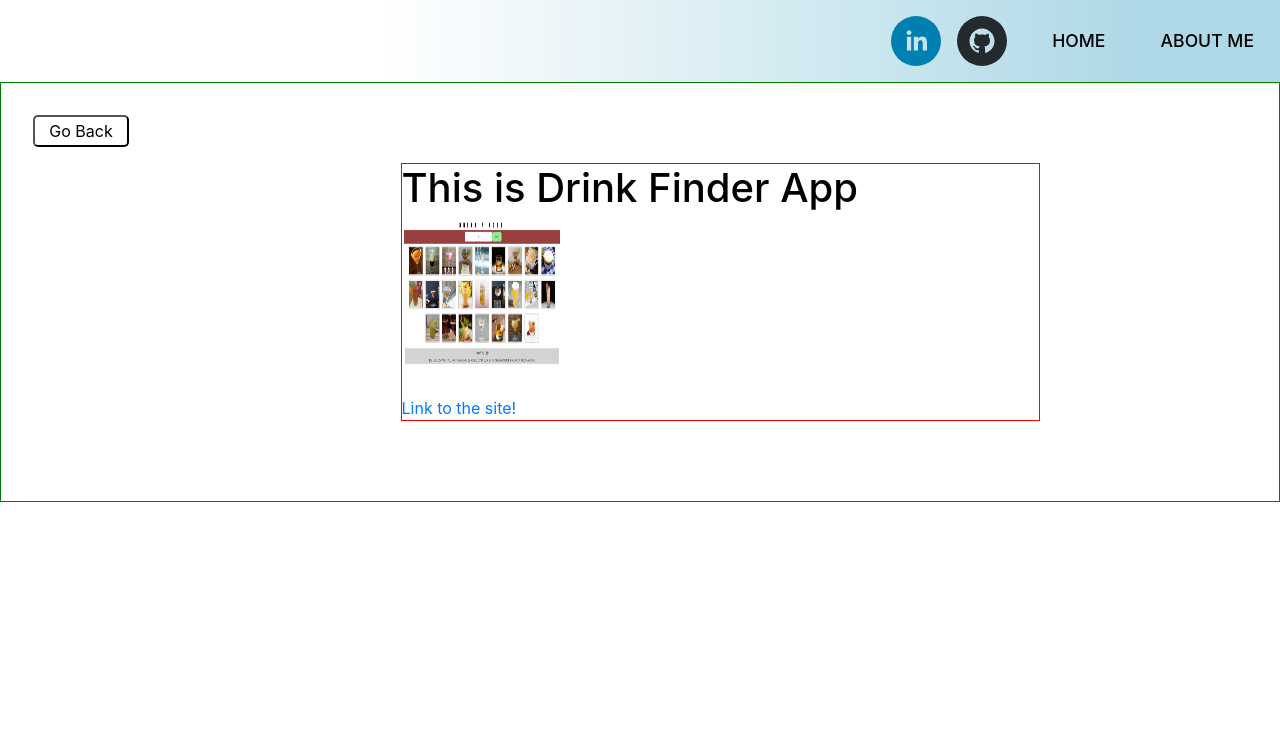
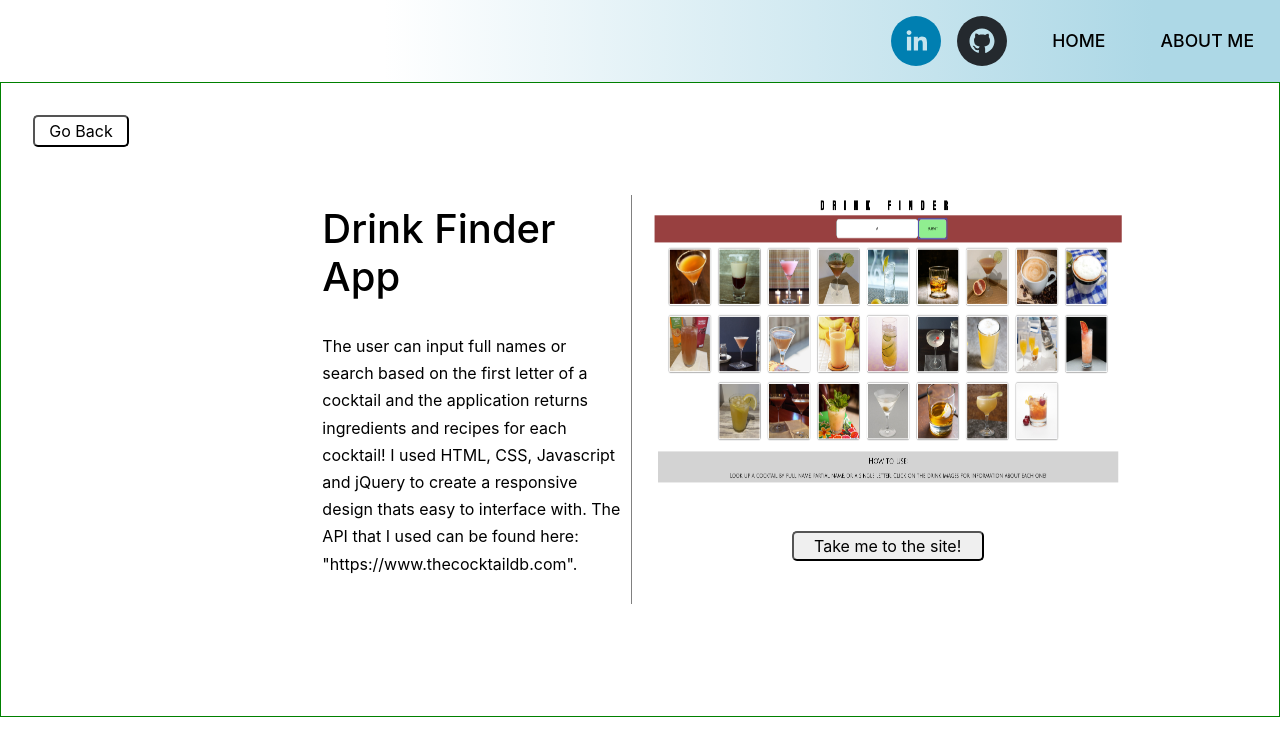
Before and after one commit to ClaytonONeill/clayton-oneill-portfolio, a React (Create React App) app: page / in a window 1280 px wide. Both pictures are taken after a click on the picture 654 px from the left and 287 px from the top of the page. Shown: the top 756 px of the page. Built offline with nearby package versions, Linux system fonts and the light colour scheme.

Commit message:
the project displays are looking good, more style, and the description is coming through now

```diff
--- a/src/App.css
+++ b/src/App.css
@@ -138,18 +138,52 @@ body {
 }
 
 .project-info-contain {
-  border: 1px solid red;
   margin: 5em auto;
-  width: 50%;
+  width: 70%;
   height: 90%;
+  color: black;
+  padding: 2em;
+  display: flex;
+  justify-content: space-around;
+}
+
+.shown-project-image  {
+  height: 20em;
+  width: 30em;
+}
+
+.project-title-description  {
+  border-right: 1px solid grey;
+  padding: 10px;
+  width: 20em;
+}
+
+.project-title-description p {
+  margin-top: 2em;
+  line-height: 1.7em;
+}
+
+.project-image-link {
+  display: flex;
+  flex-direction: column;
+}
+
+.project-image-link a {
+  text-decoration: none;
   color: black;
 }
 
-.shown-project-image  {
-  height: 10em;
-  width: 10em;
+#project-link-button  {
+  width: 12em;
+  border-radius: 5px;
+  margin: 1em auto;
 }
 
+#project-link-button:hover {
+  transition: .2s ease-in-out;
+  background: lightgreen;
+  cursor: pointer;
+}
 
 /* =============== ABOUT STYLE  =============== */
 
--- a/src/App.js
+++ b/src/App.js
@@ -19,7 +19,7 @@ class App extends Component {
         title: 'Drink Finder App',
         image: '../pictures/Drink-Finder.png',
         link: 'https://claytononeill.github.io/Drink-Finder-App/',
-        description: 'The user can input full names or search based on the first letter of a cocktail and the application returns ingredients and recipes for each cocktail! I used HTML, CSS, Javascript and jQuery to create a responsive design thats easy to interface with. I used this API "https://www.thecocktaildb.com".'
+        description: 'The user can input full names or search based on the first letter of a cocktail and the application returns ingredients and recipes for each cocktail! I used HTML, CSS, Javascript and jQuery to create a responsive design thats easy to interface with. The API that I used can be found here: "https://www.thecocktaildb.com".'
       },
       {
         id: 2,
@@ -65,7 +65,7 @@ class App extends Component {
               title: projectData.title,
               image: projectData.image,
               link: projectData.link,
-              description: projectData.desription
+              description: projectData.description
             }
             break
         case 'about' :
--- a/src/component/Project.jsx
+++ b/src/component/Project.jsx
@@ -8,10 +8,14 @@ class Project extends Component {
         <div className='project-contain-all'>
           <button onClick={() => {this.props.handleview('home')}} id='project-back-button'>Go Back</button>
           <div className='project-info-contain'>
-            <h1>This is {this.props.projectInfo.title}</h1>
-            <img src={this.props.projectInfo.image} className='shown-project-image'></img>
-            <p>{this.props.projectInfo.description}</p>
-            <a href={this.props.projectInfo.link}>Link to the site!</a>
+            <div className='project-title-description'>
+              <h1>{this.props.projectInfo.title}</h1>
+              <p>{this.props.projectInfo.description}</p>
+            </div>
+            <div className='project-image-link'>
+              <img src={this.props.projectInfo.image} className='shown-project-image'></img>
+              <button id='project-link-button'><a href={this.props.projectInfo.link}>Take me to the site!</a></button>
+            </div>
           </div>
         </div>
       </React.Fragment>
```
